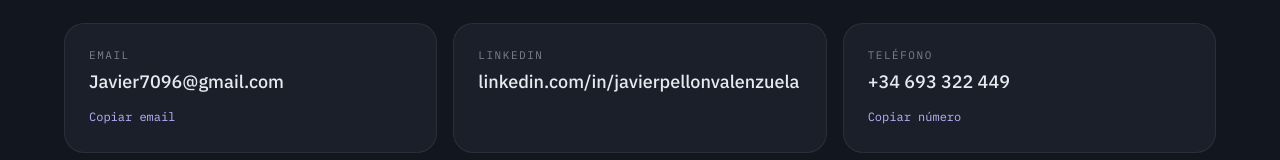
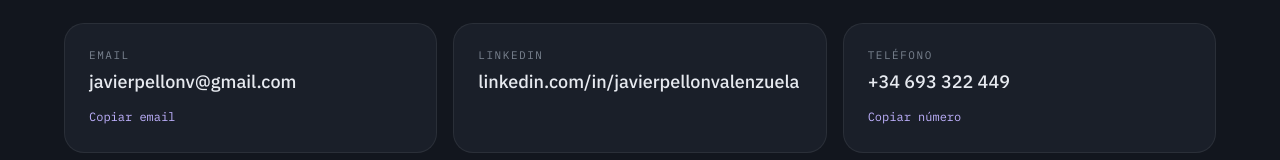
Before and after one commit to Jaskiz/portfolio-javier-pellon, a React (Vite) app: page / in a window 1280 px wide. Shown: the part 8099-8259 px from the top of the page. Built offline with nearby package versions, Linux system fonts and the light colour scheme.

Commit message:
Cambia el email de contacto a javierpellonv@gmail.com

```diff
--- a/src/data/content.js
+++ b/src/data/content.js
@@ -87,7 +87,7 @@
     key: 'contacto',
     label: './contacto.sh',
     out: [
-      'email      Javier7096@gmail.com',
+      'email      javierpellonv@gmail.com',
       'teléfono   +34 693 322 449',
       'linkedin   linkedin.com/in/javierpellonvalenzuela',
     ],
@@ -295,7 +295,7 @@
 ];
 
 export const CONTACTO = {
-  email: 'Javier7096@gmail.com',
+  email: 'javierpellonv@gmail.com',
   telefono: '+34 693 322 449',
   telefonoHref: 'tel:+34693322449',
   linkedin: 'linkedin.com/in/javierpellonvalenzuela',
```
